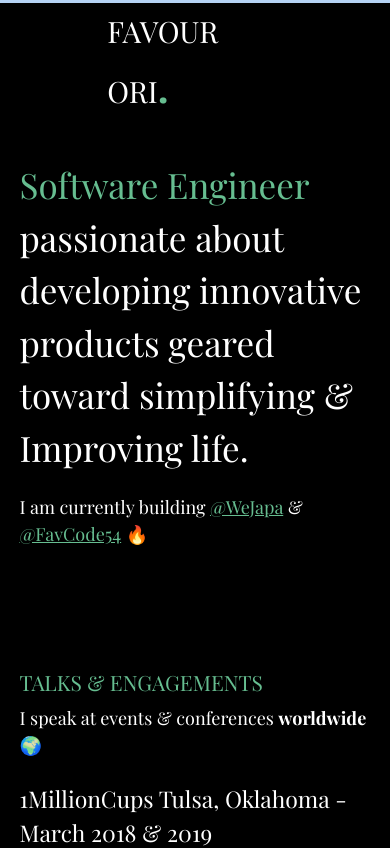
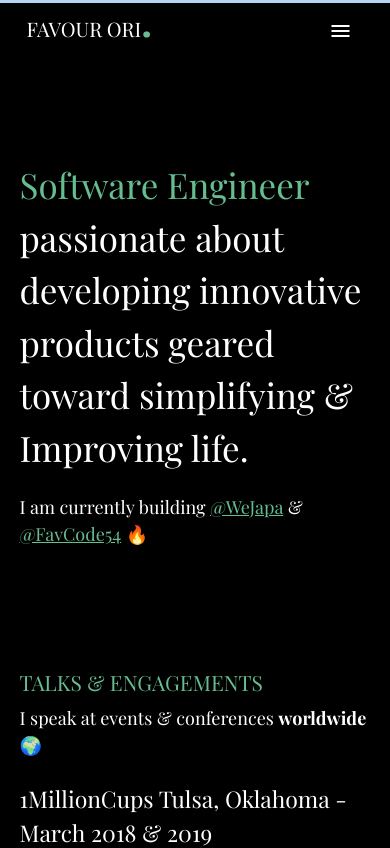
Before and after one commit to favourori/19-pws, a Vue app: page / in a window 390 px wide. Shown: the top 848 px of the page. Built offline with nearby package versions, Linux system fonts and the light colour scheme.

Commit message:
made nav responsive

```diff
--- a/package.json
+++ b/package.json
@@ -9,6 +9,7 @@
   },
   "dependencies": {
     "core-js": "^3.4.3",
+    "materialize-css": "^1.0.0-rc.2",
     "vue": "^2.6.10",
     "vue-router": "^3.1.3"
   },
--- a/public/index.html
+++ b/public/index.html
@@ -10,6 +10,7 @@
   <!--Import Google Icon Font-->
   <link href="https://fonts.googleapis.com/icon?family=Material+Icons" rel="stylesheet" />
   <link rel="stylesheet" href="https://cdnjs.cloudflare.com/ajax/libs/animate.css/3.7.2/animate.min.css" />
+  <link href="https://fonts.googleapis.com/icon?family=Material+Icons" rel="stylesheet">
   <style>
     @import url("https://fonts.googleapis.com/css?family=Playfair+Display:400,700,900&display=swap");
   </style>
--- a/src/components/NavBar.vue
+++ b/src/components/NavBar.vue
@@ -4,32 +4,46 @@
       <div class="nav-wrapper container">
         <router-link :to="{ name: 'home' }">
           <span
-            class="brand-logo animated fadeIn"
+            class="brand-logo animated fadeIn left"
             style="animation-duration: 3s;"
           >
             FAVOUR ORI<span class="secondary-color">.</span>
           </span>
         </router-link>
-
-
+        <a href="#" data-target="mobile-demo" class="sidenav-trigger right"
+          ><i class="material-icons">menu</i></a
+        >
         <ul id="nav-mobile" class="right hide-on-med-and-down">
+          <li>
             <router-link :to="{ name: 'projects' }">
               Featured projects
             </router-link>
-        </ul>
-
-          <ul id="nav-mobile" class="right hide-on-med-and-down">
+          </li>
+          <li>
             <router-link :to="{ name: 'about' }">
               About me
             </router-link>
+          </li>
         </ul>
-
       </div>
     </nav>
+    <ul class="sidenav" id="mobile-demo">
+      <li @click="hideSideBar()">
+        <router-link :to="{ name: 'projects' }">
+          Featured projects
+        </router-link>
+      </li>
+      <li @click="hideSideBar()">
+        <router-link :to="{ name: 'about' }">
+          About me
+        </router-link>
+      </li>
+    </ul>
   </div>
 </template>
 
 <script>
+import M from "materialize-css";
 export default {
   name: "NavBar",
 
@@ -37,6 +51,14 @@ export default {
     return {
       isHome: true,
     };
+  },
+  mounted() {
+    M.AutoInit();
+  },
+  methods: {
+    hideSideBar() {
+      document.querySelector(".sidenav-overlay").click();
+    },
   },
 };
 </script>
@@ -52,4 +74,17 @@ export default {
   font-weight: 700;
   font-size: 40px;
 }
+.sidenav {
+  background-color: #000 !important;
+  padding: 20px;
+}
+.sidenav li > a {
+  color: rgba(255, 255, 255, 0.87);
+}
+@media only screen and (max-width: 992px) {
+  nav .brand-logo.left {
+    line-height: 0.9;
+    font-size: 20px;
+  }
+}
 </style>
--- a/src/main.js
+++ b/src/main.js
@@ -1,10 +1,10 @@
-import Vue from 'vue'
-import App from './App.vue'
-import router from './router'
-
-Vue.config.productionTip = false
+import Vue from "vue";
+import App from "./App.vue";
+import router from "./router";
+import "materialize-css";
+Vue.config.productionTip = false;
 
 new Vue({
   router,
-  render: h => h(App)
-}).$mount('#app')
+  render: (h) => h(App),
+}).$mount("#app");
```
Also changed, not shown: 1 other file (tests, documents, lock files or other folders). Lines whose indentation alone changed are shown as unchanged.
